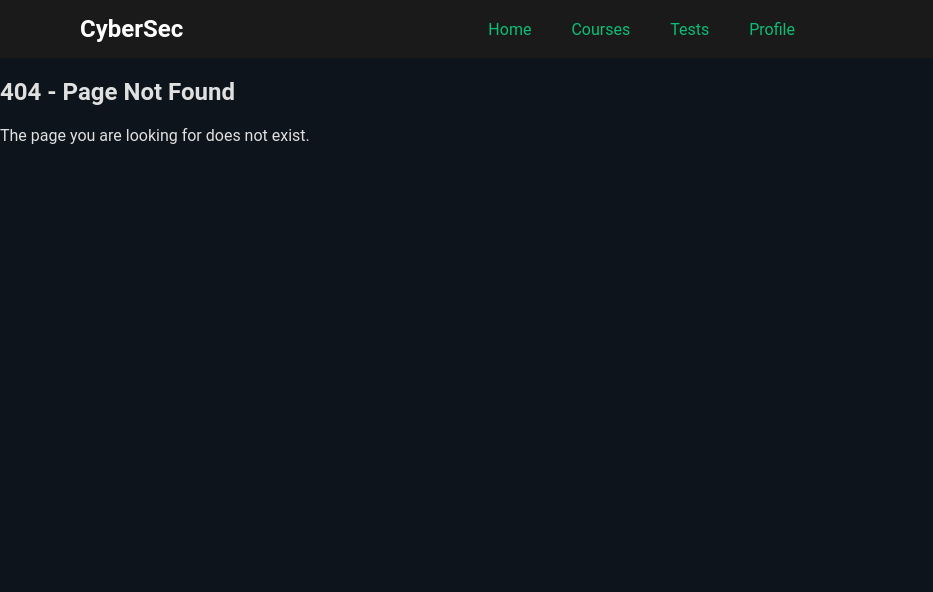
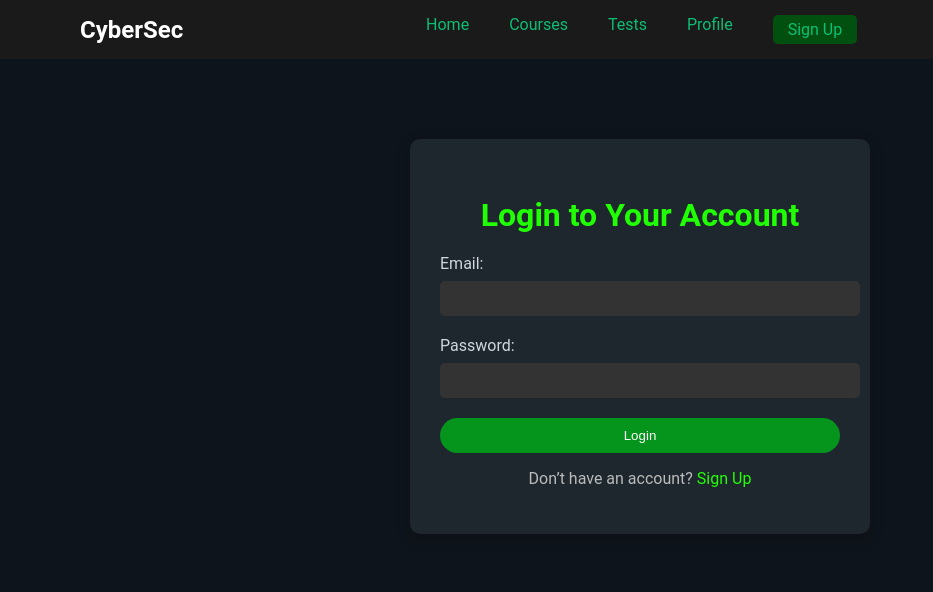
Before and after one commit to cyrinefakhfakh/CybersecurityPlatform, a React (Vite) app: page /login in a window 1280 px wide. Before the commit this address had no page. Shown: the top 592 px of the page, without its empty margins (0-933 px from the left). Built offline with nearby package versions, Linux system fonts and the light colour scheme.

Commit message:
frontend

```diff
--- a/package.json
+++ b/package.json
@@ -11,6 +11,10 @@
   },
   "dependencies": {
     "axios": "^1.7.7",
+    "bcryptjs": "^2.4.3",
+    "body-parser": "^1.20.3",
+    "express": "^4.21.1",
+    "jsonwebtoken": "^9.0.2",
     "react": "^18.3.1",
     "react-dom": "^18.3.1",
     "react-icons": "^5.3.0",
--- a/src/App.jsx
+++ b/src/App.jsx
@@ -6,6 +6,8 @@ import Courses from './pages/Courses';
 import Tests from './pages/Tests';
 import Profile from './pages/Profile';
 import NotFound from './pages/NotFound';
+import Login from './components/Login';
+import SignUp from './components/SignUp';
 
 function App() {
   return (
@@ -16,6 +18,8 @@ function App() {
         <Route path="/courses" element={<Courses />} />
         <Route path="/tests" element={<Tests />} />
         <Route path="/profile" element={<Profile />} />
+        <Route path="/login" element={<Login />} />
+        <Route path="/signup" element={<SignUp />} />
         <Route path="*" element={<NotFound />} />
       </Routes>
       <Footer />
--- /dev/null
+++ b/src/components/Auth.css
@@ -0,0 +1,57 @@
+/* src/components/Auth.css */
+.auth-container {
+    max-width: 400px;
+    margin: 80px auto;
+    padding: 30px;
+    background-color: #1e272e;
+    border-radius: 10px;
+    box-shadow: 0 4px 15px rgba(0, 0, 0, 0.2);
+    color: #cfd8dc;
+    text-align: center;
+  }
+
+  .auth-container h2 {
+    font-size: 2rem;
+    margin-bottom: 20px;
+    color: #20ff03;
+  }
+
+  .auth-container label {
+    display: block;
+    margin-bottom: 8px;
+    text-align: left;
+  }
+
+  .auth-container input {
+    width: 100%;
+    padding: 10px;
+    margin-bottom: 20px;
+    border-radius: 5px;
+    border: none;
+    background-color: #333;
+    color: #fff;
+  }
+
+  .auth-button {
+    background-color: #06951c;
+    color: white;
+    padding: 10px 20px;
+    border: none;
+    border-radius: 20px;
+    cursor: pointer;
+    transition: background-color 0.3s;
+    width: 100%;
+  }
+
+  .auth-button:hover {
+    background-color: #45a05c;
+  }
+
+  .auth-container p {
+    color: #bbb;
+  }
+
+  .auth-container a {
+    color: #20ff03;
+    text-decoration: none;
+  }
--- /dev/null
+++ b/src/components/Login.jsx
@@ -0,0 +1,44 @@
+// src/components/Login.jsx
+import React, { useState } from 'react';
+import { Link } from 'react-router-dom';
+import './Auth.css';
+
+function Login() {
+  const [email, setEmail] = useState('');
+  const [password, setPassword] = useState('');
+
+  const handleLogin = (e) => {
+    e.preventDefault();
+    // Ajouter la logique de connexion ici
+  };
+
+  return (
+    <div className="auth-container">
+      <h2>Login to Your Account</h2>
+      <form onSubmit={handleLogin}>
+        <label>Email:</label>
+        <input
+          type="email"
+          value={email}
+          onChange={(e) => setEmail(e.target.value)}
+          required
+        />
+
+        <label>Password:</label>
+        <input
+          type="password"
+          value={password}
+          onChange={(e) => setPassword(e.target.value)}
+          required
+        />
+
+        <button type="submit" className="auth-button">Login</button>
+      </form>
+      <p>
+        Don’t have an account? <Link to="/signup">Sign Up</Link>
+      </p>
+    </div>
+  );
+}
+
+export default Login;
--- a/src/components/Navbar.css
+++ b/src/components/Navbar.css
@@ -6,6 +6,21 @@ body {
     background-color: #181818; /* Fond sombre */
     color: #e0e0e0; /* Texte clair */
   }
+  /* Navbar.css */
+.signup-button {
+  background-color: #02500f; /* Button color */
+  color: white;
+  padding: 5px 15px;
+  border-radius: 5px;
+  text-decoration: none;
+  margin-left: 10px;
+  transition: background-color 0.3s;
+}
+
+.signup-button:hover {
+  background-color: #245726;
+  color: #000;
+}
 
   /* Barre de navigation */
   .navbar {
--- a/src/components/Navbar.jsx
+++ b/src/components/Navbar.jsx
@@ -17,6 +17,7 @@ function Navbar() {
         <Link to="/courses" className="nav-link" onClick={toggleMenu}>Courses</Link>
         <Link to="/tests" className="nav-link" onClick={toggleMenu}>Tests</Link>
         <Link to="/profile" className="nav-link" onClick={toggleMenu}>Profile</Link>
+        <Link to="/signup" className="signup-button">Sign Up</Link>
       </div>
       <button className="menu-icon" onClick={toggleMenu}>
         {isMobile ? <FaTimes /> : <FaBars />}
--- /dev/null
+++ b/src/components/SignUp.jsx
@@ -0,0 +1,57 @@
+// src/components/SignUp.jsx
+import React, { useState } from 'react';
+import { Link } from 'react-router-dom';
+import './Auth.css';
+
+function SignUp() {
+  const [email, setEmail] = useState('');
+  const [password, setPassword] = useState('');
+  const [confirmPassword, setConfirmPassword] = useState('');
+
+  const handleSignUp = (e) => {
+    e.preventDefault();
+    if (password === confirmPassword) {
+      // Ajouter la logique d'inscription ici
+    } else {
+      alert('Les mots de passe ne correspondent pas');
+    }
+  };
+
+  return (
+    <div className="auth-container">
+      <h2>Create a New Account</h2>
+      <form onSubmit={handleSignUp}>
+        <label>Email:</label>
+        <input
+          type="email"
+          value={email}
+          onChange={(e) => setEmail(e.target.value)}
+          required
+        />
+
+        <label>Password:</label>
+        <input
+          type="password"
+          value={password}
+          onChange={(e) => setPassword(e.target.value)}
+          required
+        />
+
+        <label>Confirm Password:</label>
+        <input
+          type="password"
+          value={confirmPassword}
+          onChange={(e) => setConfirmPassword(e.target.value)}
+          required
+        />
+
+        <button type="submit" className="auth-button">Sign Up</button>
+      </form>
+      <p>
+        Already have an account? <Link to="/login">Login</Link>
+      </p>
+    </div>
+  );
+}
+
+export default SignUp;
```
Also changed, not shown: 1 other file (tests, documents, lock files or other folders).
